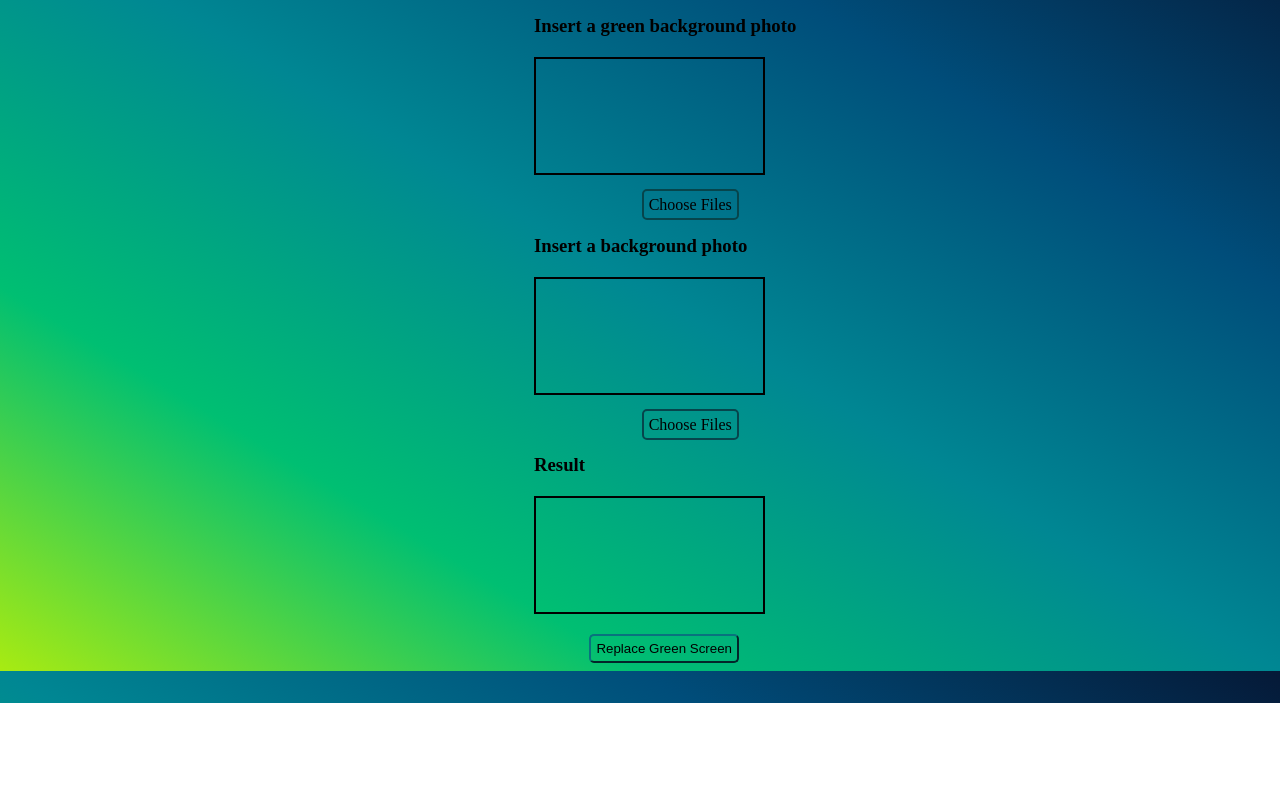
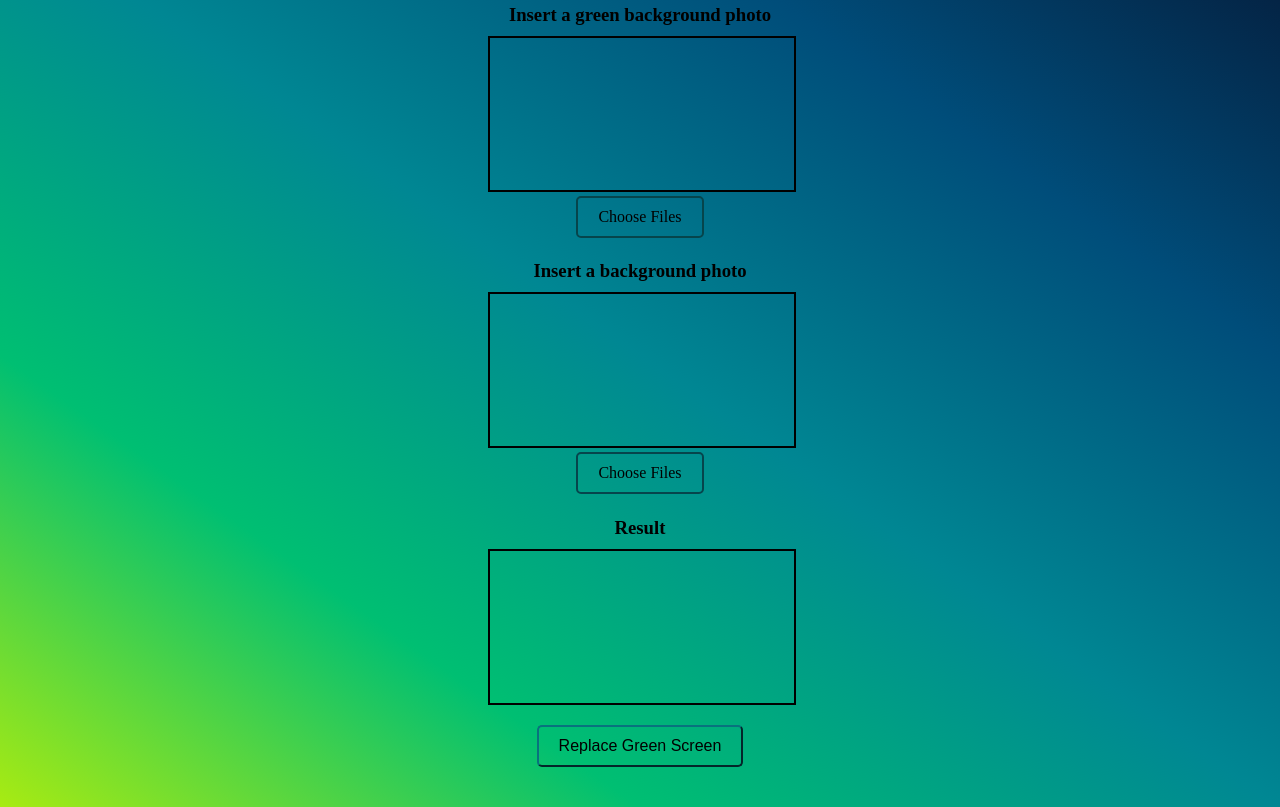
Before and after one commit to Nandan328/Green-Screen, a plain HTML site: page index.html in a window 1280 px wide. Shown: the part 97-904 px from the top of the page. Before the commit the page ends 800 px from the top, so only its background shows below. Drawn offline with Linux system fonts and the light colour scheme.

Commit message:
Update style.css

```diff
--- a/style.css
+++ b/style.css
@@ -1,56 +1,73 @@
 body {
     background-image: linear-gradient(to left bottom, #051937, #004d7a, #008793, #00bf72, #a8eb12);
     font-family: 'Times New Roman', Times, serif;
+    display: flex;
+    flex-direction: column;
+    align-items: center;
+    justify-content: center;
+    height: 100%;
+    margin: 0;
   }
 
-.container{
-    margin-left: 40%;
+  .container {
+    text-align: center;
+    max-width: 600px;
+    margin: 0 auto;
+    margin-bottom: 40px;
   }
 
+  h1, h3 {
+    margin-bottom: 10px;
+  }
   h1{
-    color: aliceblue;
-    text-align: center;
-    font-size: 45px;
+    font-size: 40px;
+    margin-top: 25px;
   }
 
-h3{
-    margin-left: 2.7%;
+  canvas {
+    display: block;
+    margin: 0 auto;
+    width: 100%;
+    border: 2px solid;
+    max-width: 100%;
   }
 
-#canvas1,#canvas2,#canvas3 {
-    border: 2px solid;
-    max-width: 100%;
-    margin: 20px;
-    display: block;
-    width: 30%;
-    height: auto;
+  .inp1, .inp2 {
+    display: none;
   }
 
-#replace{
-    margin-left: 10%;
-    padding: 5px;
+  .input1, .input2 {
+    background-color:  rgba(0, 0, 0, 0);
+    border: 2px solid rgb(6, 69, 76);
     border-radius: 5px;
+    padding: 10px 20px;
+    text-align: center;
+    text-decoration: none;
+    display: inline-block;
+    font-size: 16px;
+    margin: 4px 2px;
+    cursor: pointer;
+    transition: 0.3s;
+  }
+
+  .input1:hover, .input2:hover {
+    transform: scale(0.9);
+  }
+
+  #replace {
+    background-color:  rgba(0, 0, 0, 0);
     border-color: rgb(9, 114, 126);
+    border-radius: 5px;
+    padding: 10px 20px;
+    text-align: center;
+    text-decoration: none;
+    display: inline-block;
+    font-size: 16px;
+    margin-top: 20px;
     cursor: pointer;
-    background-color:  rgba(0, 0, 0, 0);
-    transition: transform 0.3s ease;
+    transition: 0.3s;
   }
 
   #replace:hover{
     transform: scale(0.9);
   }
-
-.inp1, .inp2 {
-    margin-left: 12%;
-    border: none;
-    opacity: 0;
-
-  }
-  .input1, .input2{
-    margin-left: -29%;
-    background-color: rgba(255, 255, 255, 0);
-    padding: 5px;
-    border-radius: 5px;
-    border: 2px solid rgb(6, 69, 76);
-    cursor: pointer;
-  }
```
Lines whose indentation alone changed are shown as unchanged.
